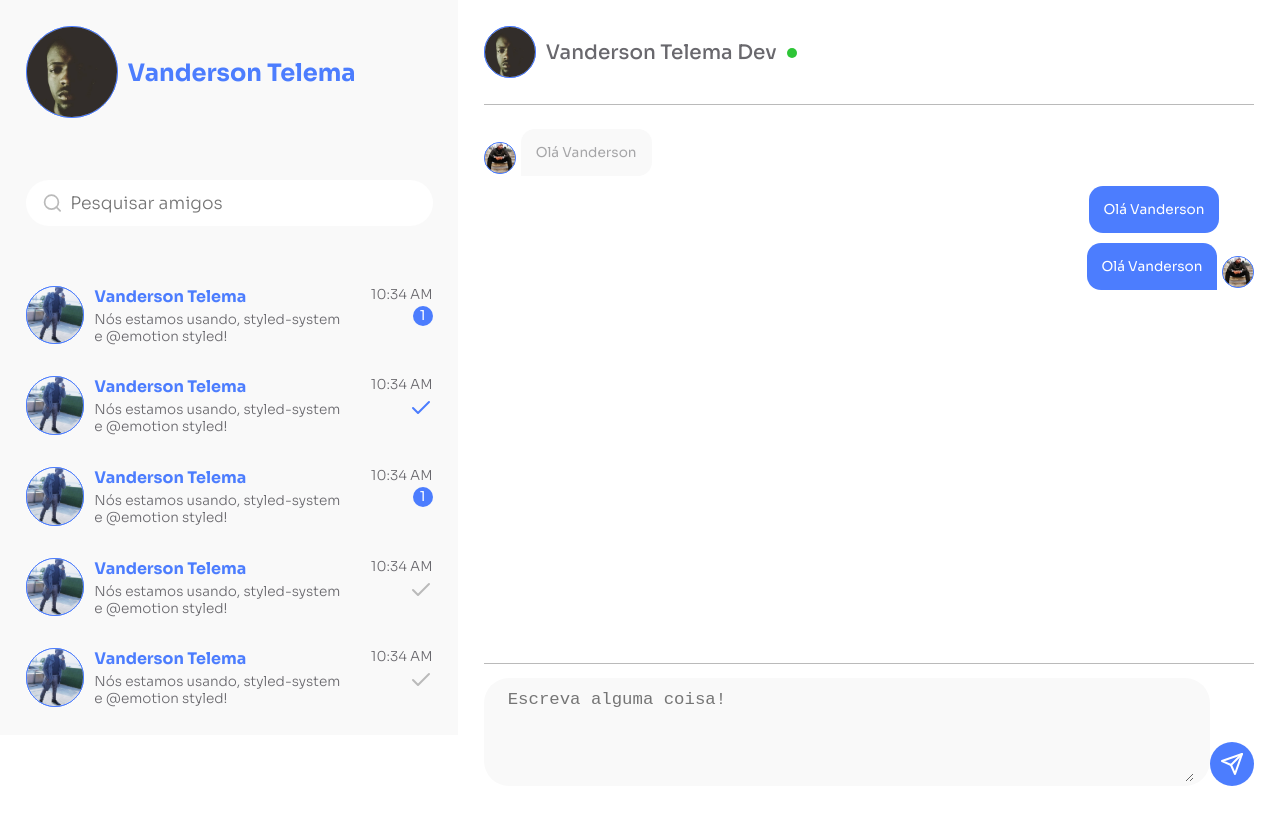
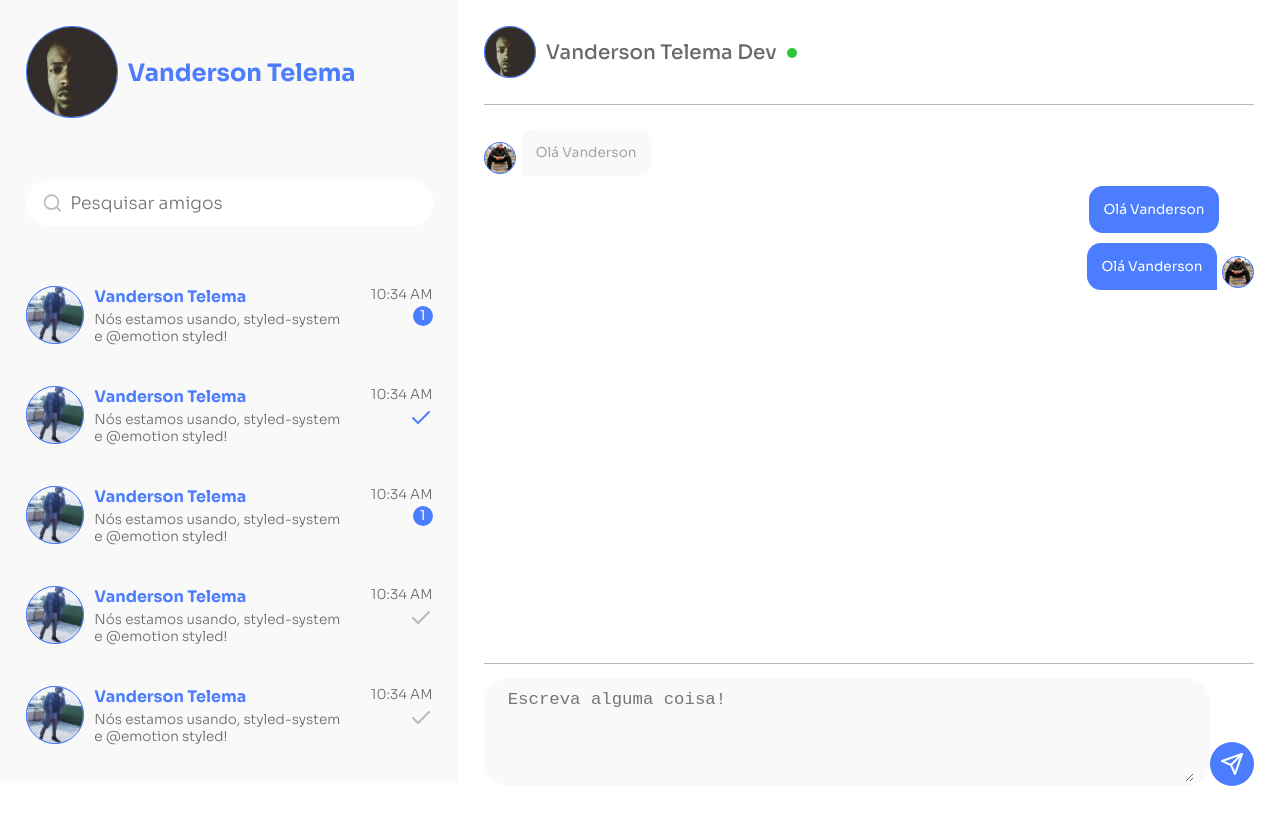
Before and after one commit to Vanderson7593/socialize, a Next.js app: page / in a window 1280 px wide. Built offline with nearby package versions, Linux system fonts and the light colour scheme.

Commit message:
chat alignment

```diff
--- a/client/views/messenger/components/left-side/components/chat/index.tsx
+++ b/client/views/messenger/components/left-side/components/chat/index.tsx
@@ -8,11 +8,17 @@ const Chat: FC<{ isReaded: boolean; c: boolean }> = ({ isReaded, c }) => {
   const { colors } = useTheme()
 
   return (
-    <View style={{ cursor: 'pointer' }}>
+    <View height={70} style={{ cursor: 'pointer' }}>
       <Flex>
         <Flex flex={1} style={{ gap: 10 }}>
           <Avatar src="/van.jpg" width={70} height={70} />
-          <Flex flexDirection="column" style={{ gap: 4 }} width={306}>
+          <Flex
+            flexDirection="column"
+            style={{ gap: 4 }}
+            width={306}
+            height={70}
+            overflowY="hidden"
+          >
             <Heading color={colors.BLUE}>Vanderson Telema</Heading>
             <Text>Nós estamos usando, styled-system e @emotion styled!</Text>
           </Flex>
```
